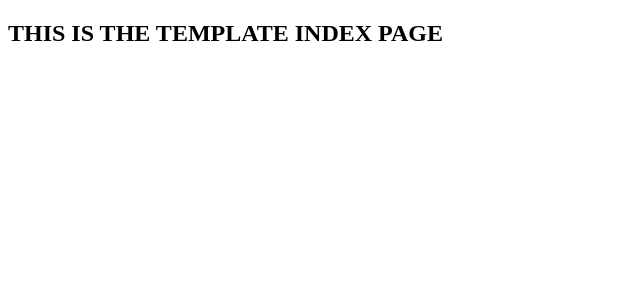
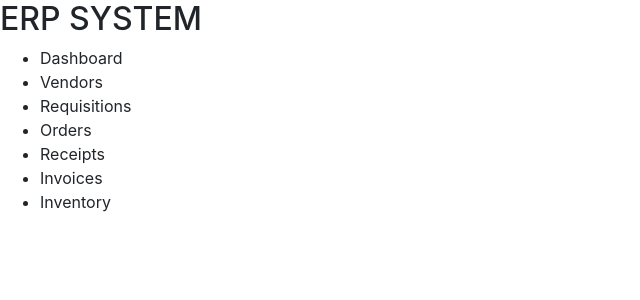
Before and after one commit to Anuoluwa-samuel/Purchases, a Django app: template templates/dashboard/index.html in a window 1280 px wide. Shown: the top 300 px of the page, without its empty margins (0-640 px from the left). Run offline with Django 5.2, Linux system fonts and the light colour scheme; the template is opened without the code that fills it, so the values that code supplies are empty.

Commit message:
Fix: Update index view to use dashboard-specific template path

```diff
--- a/dashboard/views.py
+++ b/dashboard/views.py
@@ -2,7 +2,7 @@ from django.shortcuts import render
 from django.http import HttpResponse
 
 def index(request):
-    return render(request, 'index.html')
+    return render(request, 'dashboard/index.html')
 
 def vendors(request):
     return render(request, 'vendors.html')
--- a/templates/dashboard/index.html
+++ b/templates/dashboard/index.html
@@ -1,11 +1 @@
-<!DOCTYPE html>
-<html lang="en">
-<head>
-    <meta charset="UTF-8">
-    <meta name="viewport" content="width=device-width, initial-scale=1.0">
-    <title>Home Page</title>
-</head>
-<body>
-    <h2>THIS IS THE TEMPLATE INDEX PAGE </h2>
-</body>
-</html>
+{% extends 'partials/base.html' %}
```
